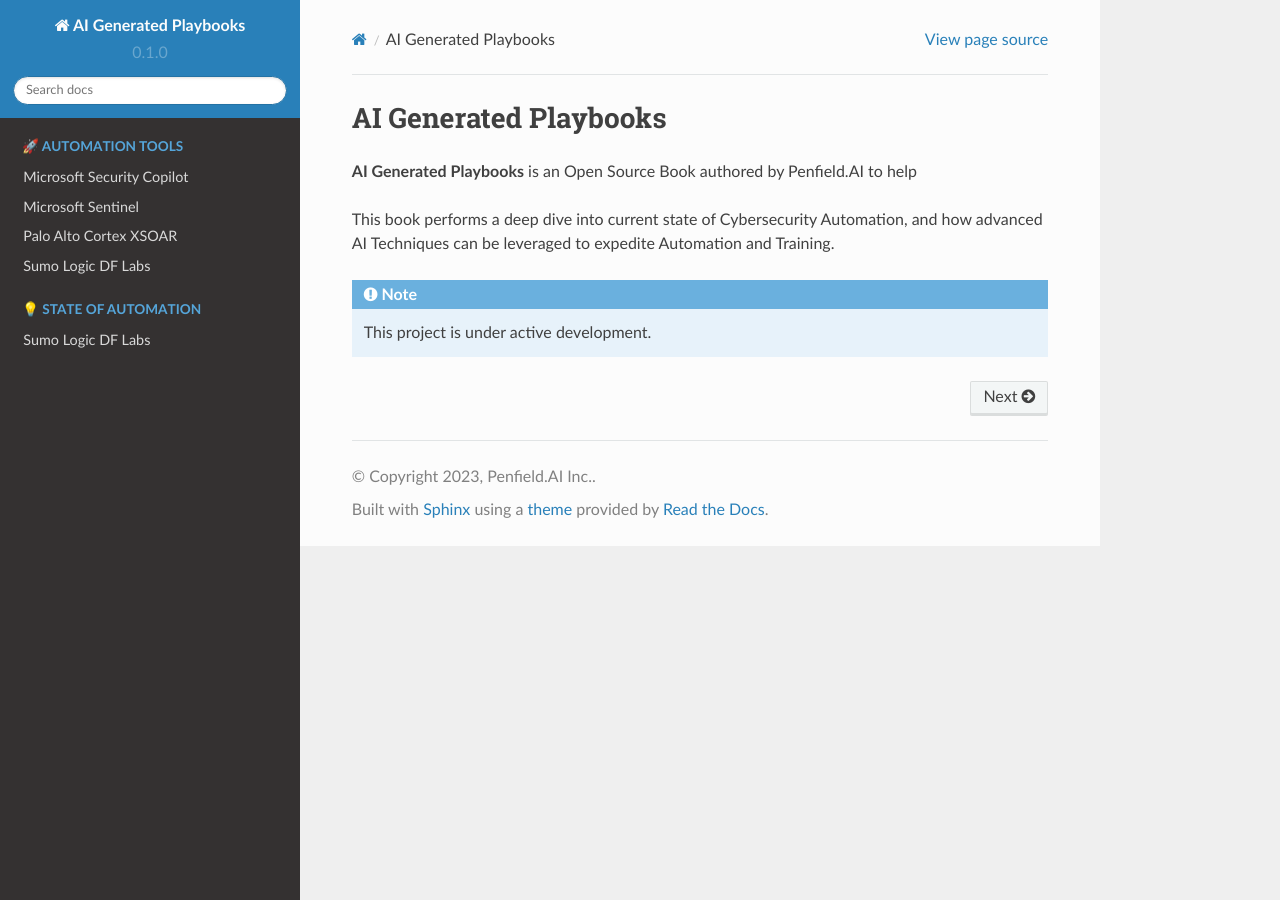
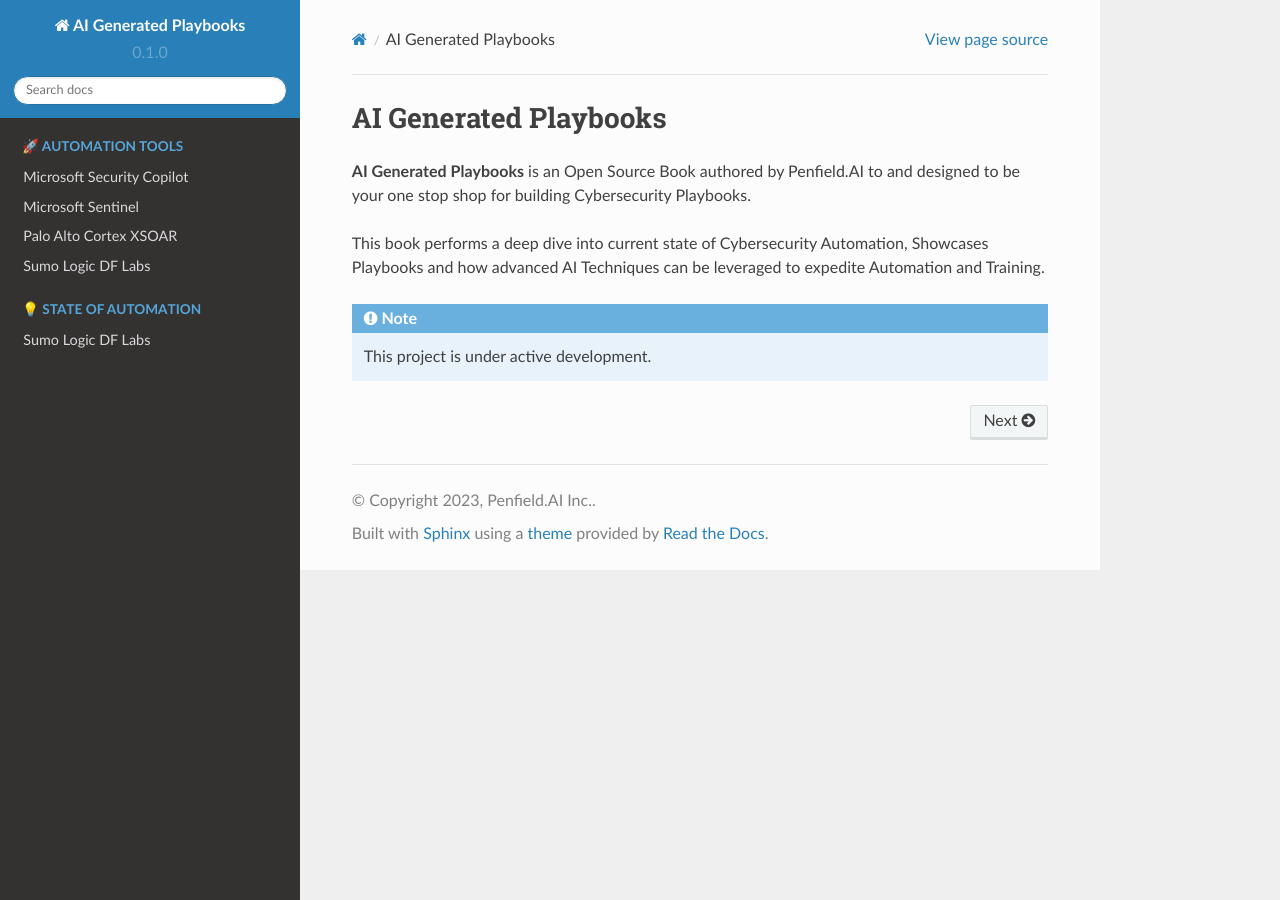
Before and after one commit to thshabab/AI_Generated_Playbooks, a Sphinx documentation site: the page built from docs/source/index.rst, in a window 1280 px wide. Built offline with Sphinx 7.4.7 and the Read the Docs theme 2.0.0, drawn with Linux system fonts in a browser that asks for light colours.

Commit message:
Update index.rst

```diff
--- a/docs/source/index.rst
+++ b/docs/source/index.rst
@@ -1,9 +1,9 @@
 AI Generated Playbooks
 ===================================
 
-**AI Generated Playbooks** is an Open Source Book authored by Penfield.AI to help
+**AI Generated Playbooks** is an Open Source Book authored by Penfield.AI to and designed to be your one stop shop for building Cybersecurity Playbooks.
 
-This book performs a deep dive into current state of Cybersecurity Automation, and how advanced AI Techniques can be leveraged to expedite Automation and Training.
+This book performs a deep dive into current state of Cybersecurity Automation, Showcases Playbooks and how advanced AI Techniques can be leveraged to expedite Automation and Training.
 
 .. note::
 
```
